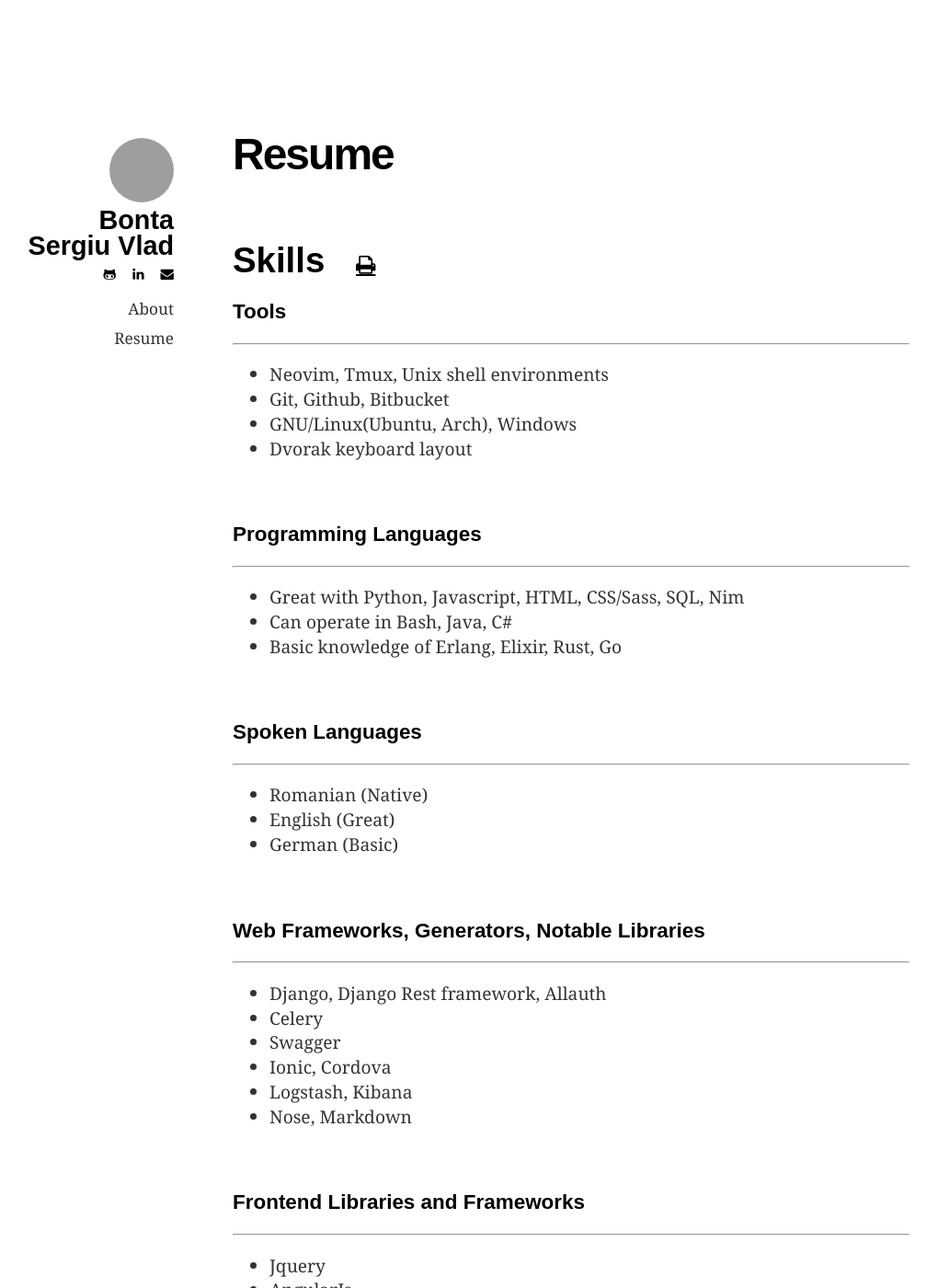
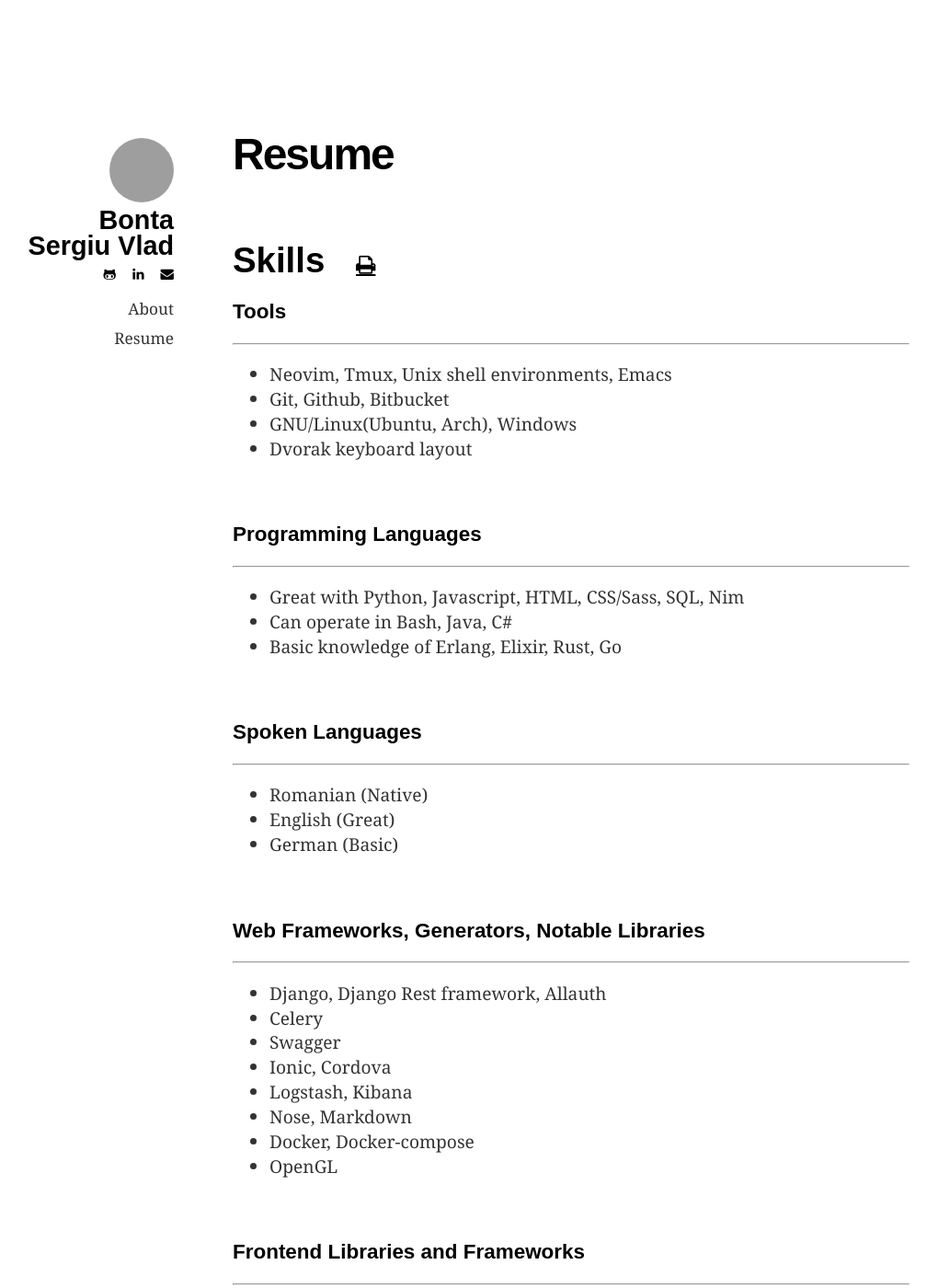
Before and after one commit to BontaVlad/BontaVlad.github.io, a Jekyll site: the page built from resume.md, in a window 1280 px wide and 1400 px high. Shown: the whole window at 92% size, without its empty margins (131-1151 px from the left). Built offline with Jekyll 4.4.1, drawn with Linux system fonts in a browser that asks for light colours; grey boxes are pictures that could not be loaded.

Commit message:
Added docker to CV.

```diff
--- a/resume.md
+++ b/resume.md
@@ -11,7 +11,7 @@ permalink: /resume/
 ### Tools
 --------
 
-- Neovim, Tmux, Unix shell environments
+- Neovim, Tmux, Unix shell environments, Emacs
 - Git, Github, Bitbucket
 - GNU/Linux(Ubuntu, Arch), Windows
 - Dvorak keyboard layout
@@ -45,6 +45,8 @@ permalink: /resume/
 - Ionic, Cordova
 - Logstash, Kibana
 - Nose, Markdown
+- Docker, Docker-compose
+- OpenGL
 
 <br/>
 
```
